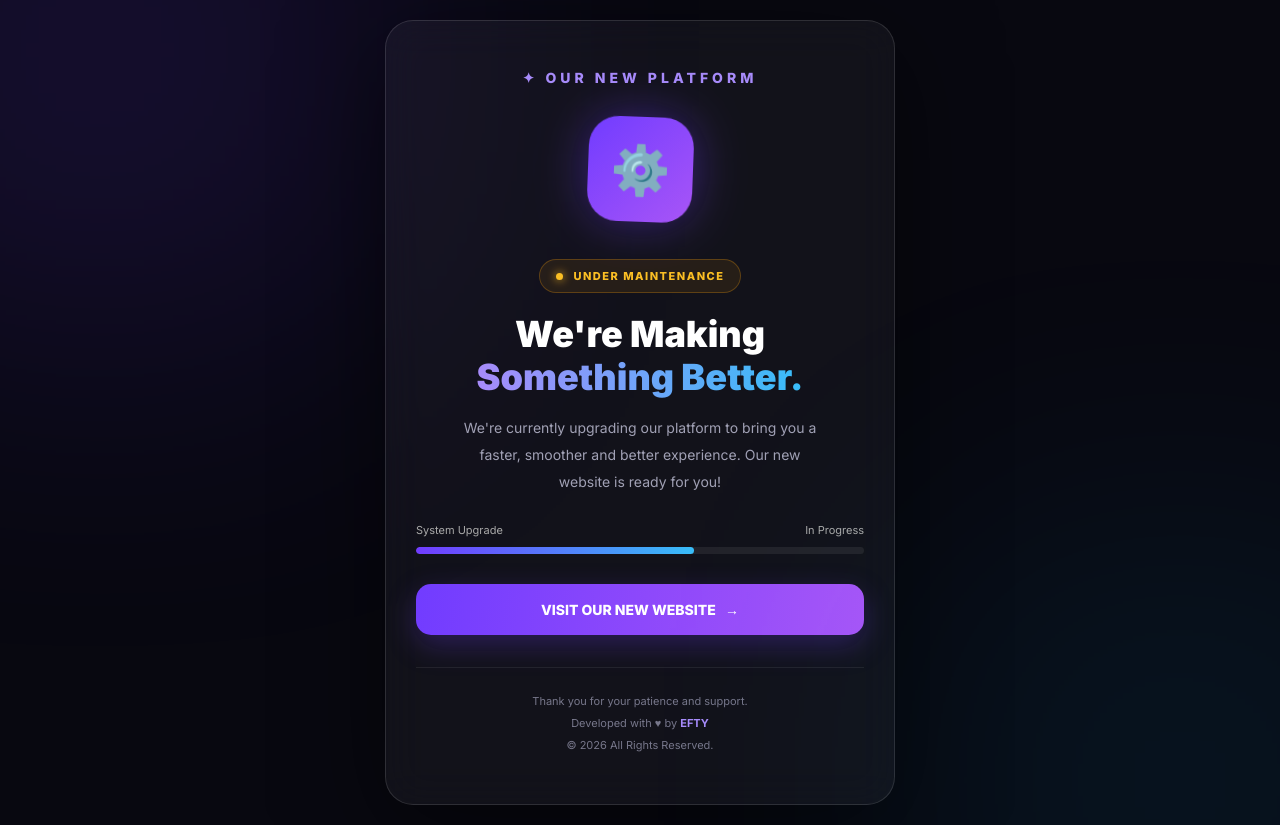
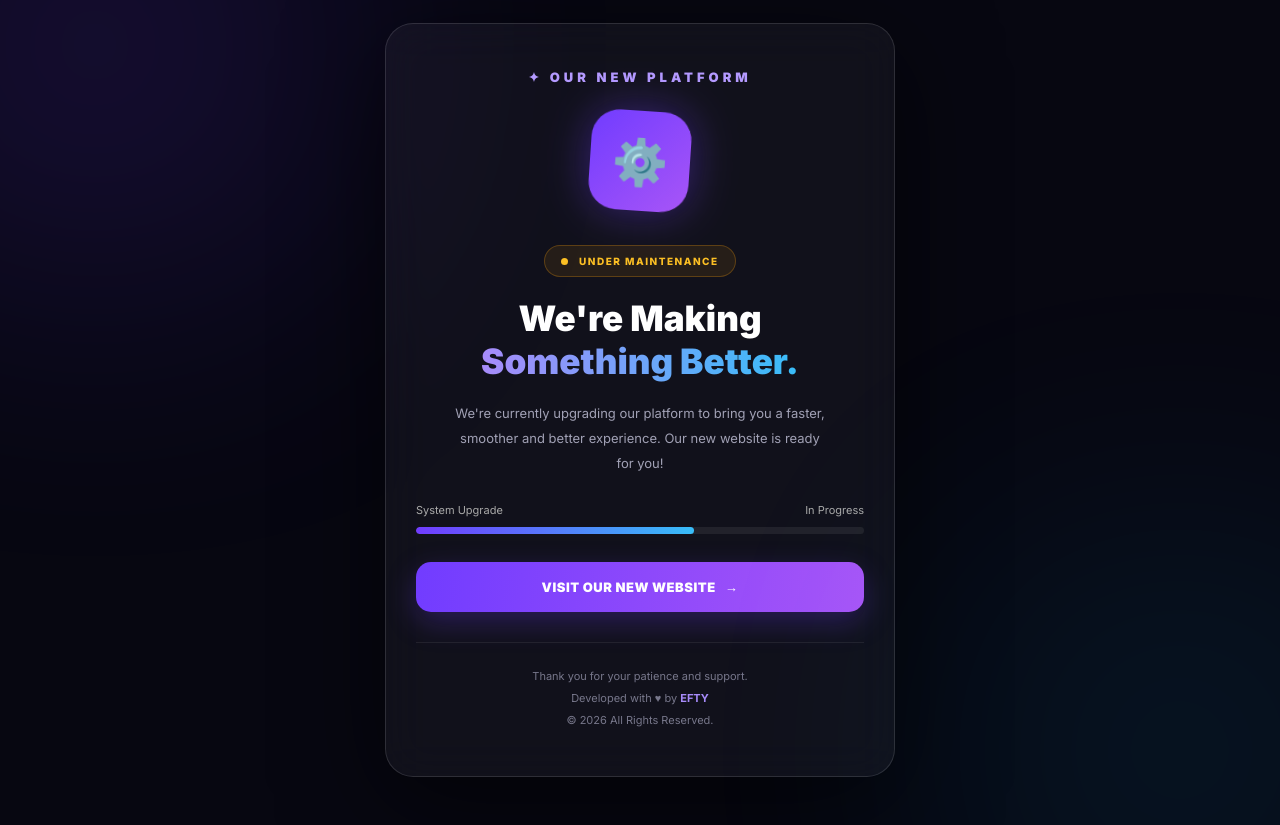
Before and after one commit to tubaE08/bulk-sms, a plain HTML site: page index.html in a window 1280 px wide. After the commit the page ends 800 px from the top, so only its background shows below. Drawn offline with Linux system fonts and the light colour scheme.

Commit message:
Update index.html

```diff
--- a/index.html
+++ b/index.html
@@ -1,4 +1,3 @@
-
 <!DOCTYPE html>
 <html lang="en">
 <head>
@@ -10,106 +9,60 @@
 *{margin:0;padding:0;box-sizing:border-box}
 body{
  font-family:Inter,sans-serif;
-  min-height:100vh;
-  display:flex;
-  align-items:center;
-  justify-content:center;
-  background:#080810;
-  color:#fff;
-  overflow:hidden;
-  padding:20px;
+ min-height:100vh;display:flex;align-items:center;
+ justify-content:center;background:#070711;
+ color:white;padding:20px;overflow:hidden;
 }
-body:before{
- content:"";position:fixed;width:500px;height:500px;
- background:#713cff;filter:blur(160px);opacity:.18;
- top:-200px;left:-150px;
+body:before,body:after{
+ content:"";position:fixed;border-radius:50%;
+ filter:blur(140px);pointer-events:none;
 }
-body:after{
- content:"";position:fixed;width:400px;height:400px;
- background:#00c6ff;filter:blur(160px);opacity:.12;
- bottom:-180px;right:-100px;
-}
+body:before{width:450px;height:450px;background:#713cff;opacity:.2;top:-180px;left:-130px}
+body:after{width:400px;height:400px;background:#00c6ff;opacity:.12;bottom:-150px;right:-100px}
 .card{
  position:relative;width:100%;max-width:510px;
- padding:48px 30px;text-align:center;
+ padding:45px 30px;text-align:center;
  background:rgba(255,255,255,.045);
  border:1px solid rgba(255,255,255,.12);
- border-radius:28px;
- backdrop-filter:blur(20px);
- box-shadow:0 25px 100px #0008;
+ border-radius:28px;backdrop-filter:blur(22px);
+ box-shadow:0 25px 100px #0009;
 }
-.logo{
- font-size:14px;font-weight:800;letter-spacing:4px;
- color:#a78bfa;margin-bottom:40px;
-}
+.logo{font-size:13px;font-weight:900;letter-spacing:4px;color:#b49aff;margin-bottom:35px}
 .icon{
- width:105px;height:105px;margin:auto auto 28px;
- border-radius:30px;
- display:flex;align-items:center;justify-content:center;
- font-size:48px;
+ width:100px;height:100px;margin:0 auto 25px;
+ border-radius:28px;display:flex;align-items:center;
+ justify-content:center;font-size:45px;
  background:linear-gradient(135deg,#713cff,#a855f7);
- box-shadow:0 0 50px #713cff66;
+ box-shadow:0 0 45px #713cff66;
  animation:float 3s ease-in-out infinite;
 }
-@keyframes float{
- 0%,100%{transform:translateY(0) rotate(-4deg)}
- 50%{transform:translateY(-12px) rotate(4deg)}
+@keyframes float{50%{transform:translateY(-12px) rotate(5deg)}}
+.badge{
+ display:inline-block;padding:9px 16px;border-radius:30px;
+ background:#f59e0b18;color:#fbbf24;
+ font-size:10px;font-weight:800;letter-spacing:1.5px;
+ border:1px solid #f59e0b44;margin-bottom:20px;
 }
-.badge{
- display:inline-block;padding:9px 16px;
- border-radius:30px;background:#f59e0b18;
- color:#fbbf24;font-size:11px;font-weight:800;
- letter-spacing:1.5px;margin-bottom:20px;
- border:1px solid #f59e0b44;
-}
-h1{font-size:36px;font-weight:900;line-height:1.2;margin-bottom:16px}
-h1 span{
- background:linear-gradient(90deg,#a78bfa,#38bdf8);
- -webkit-background-clip:text;color:transparent;
-}
-.desc{
- color:#a1a1b5;font-size:14px;line-height:1.9;
- max-width:370px;margin:0 auto 28px;
-}
-.progress-label{
- display:flex;justify-content:space-between;
- font-size:11px;color:#aaa;margin-bottom:10px;
-}
-.progress{
- height:7px;background:#ffffff12;
- border-radius:20px;overflow:hidden;margin-bottom:30px;
-}
-.progress span{
- display:block;width:75%;height:100%;
- border-radius:20px;
- background:linear-gradient(90deg,#713cff,#38bdf8);
- animation:loading 3s ease-in-out infinite alternate;
-}
+.dot{display:inline-block;width:7px;height:7px;background:#fbbf24;border-radius:50%;margin-right:7px}
+h1{font-size:35px;font-weight:900;line-height:1.25;margin-bottom:17px}
+h1 span{background:linear-gradient(90deg,#a78bfa,#38bdf8);-webkit-background-clip:text;color:transparent}
+.desc{color:#a1a1b5;font-size:13px;line-height:1.9;max-width:370px;margin:0 auto 28px}
+.progress-label{display:flex;justify-content:space-between;font-size:11px;color:#aaa;margin-bottom:10px}
+.progress{height:7px;background:#ffffff12;border-radius:20px;overflow:hidden;margin-bottom:28px}
+.progress span{display:block;width:75%;height:100%;background:linear-gradient(90deg,#713cff,#38bdf8);border-radius:20px;animation:loading 3s ease-in-out infinite alternate}
 @keyframes loading{from{width:55%}to{width:85%}}
 .btn{
- display:block;text-decoration:none;
- padding:17px 20px;border-radius:15px;
- background:linear-gradient(100deg,#713cff,#a855f7);
- color:white;font-weight:800;font-size:14px;
- transition:.3s;
+ display:block;text-decoration:none;padding:17px 15px;
+ border-radius:15px;background:linear-gradient(100deg,#713cff,#a855f7);
+ color:white;font-weight:900;font-size:13px;
+ letter-spacing:.5px;transition:.3s;
  box-shadow:0 10px 30px #713cff44;
 }
-.btn:hover{transform:translateY(-3px);box-shadow:0 15px 40px #713cff77}
-.footer{
- margin-top:32px;padding-top:22px;
- border-top:1px solid #ffffff12;
- color:#77778b;font-size:11px;line-height:2;
-}
+.btn:hover{transform:translateY(-4px);box-shadow:0 15px 40px #713cff77}
+.btn:active{transform:scale(.97)}
+.footer{margin-top:30px;padding-top:22px;border-top:1px solid #ffffff12;color:#77778b;font-size:11px;line-height:2}
 .footer strong{color:#a78bfa}
-.dot{
- display:inline-block;width:7px;height:7px;
- background:#fbbf24;border-radius:50%;
- margin-right:7px;box-shadow:0 0 10px #fbbf24;
-}
-@media(max-width:480px){
- .card{padding:38px 22px}
- h1{font-size:30px}
-}
+@media(max-width:480px){.card{padding:38px 22px}h1{font-size:29px}}
 </style>
 </head>
 <body>
@@ -126,8 +79,8 @@ h1 span{
  <h1>We're Making<br><span>Something Better.</span></h1>
 
  <p class="desc">
-    We're currently upgrading our platform to bring you a
-    faster, smoother and better experience.
+  We're currently upgrading our platform to bring you
+  a faster, smoother and better experience.
   Our new website is ready for you!
  </p>
 
@@ -138,7 +91,11 @@ h1 span{
 
  <div class="progress"><span></span></div>
 
-  <a class="btn" href="https://login-inky-phi.vercel.app/" target="_blank" rel="noopener noreferrer">
+ <!-- NEW WEBSITE BUTTON -->
+ <a class="btn"
+ href="https://login-inky-phi.vercel.app/"
+ target="_blank"
+ rel="noopener noreferrer">
   VISIT OUR NEW WEBSITE &nbsp; →
  </a>
 
```
Lines whose indentation alone changed are shown as unchanged.
